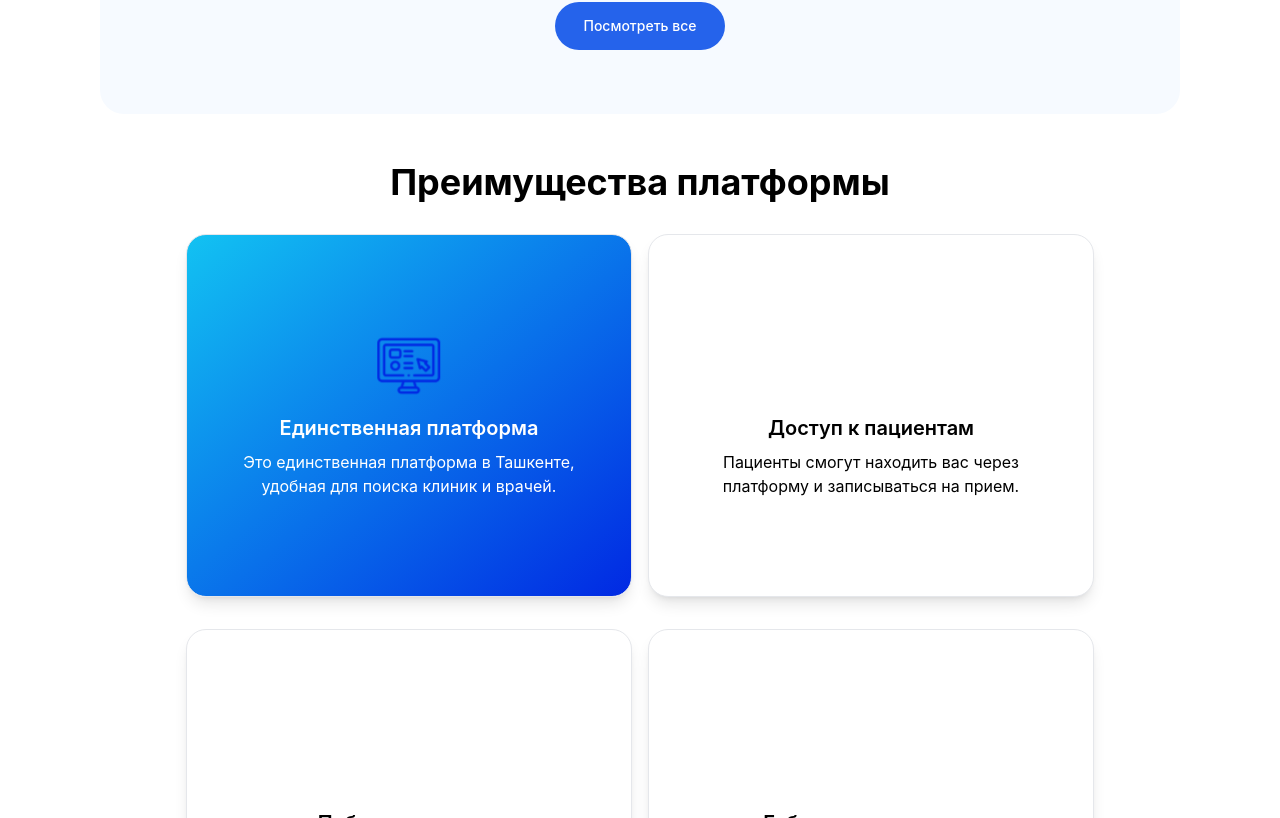
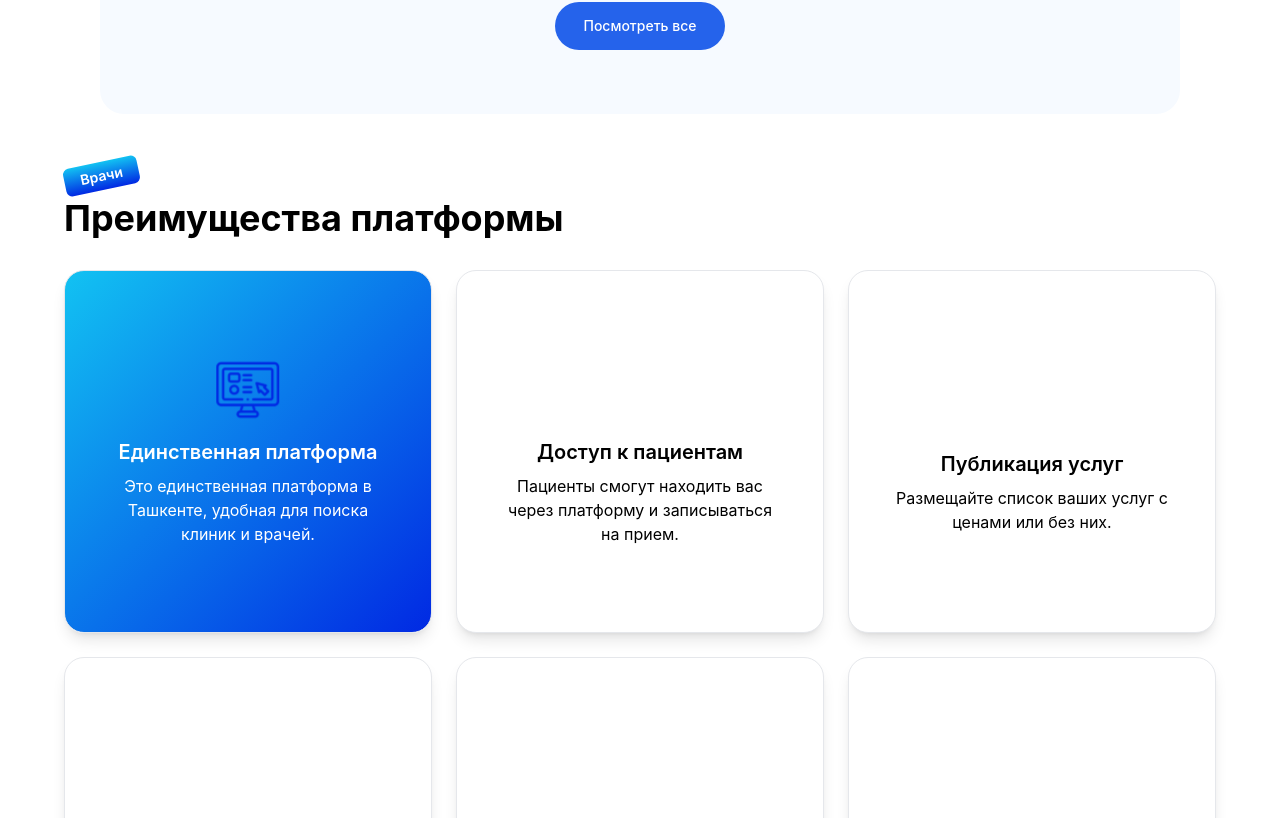
Before and after one commit to tarpeeton/my-public, a Next.js app: page /en in a window 1280 px wide. Shown: the part 2242-3060 px from the top of the page. Built offline with nearby package versions, Linux system fonts and the light colour scheme.

Commit message:
Advantages component made reponsive

```diff
--- a/src/components/Advantages/index.tsx
+++ b/src/components/Advantages/index.tsx
@@ -42,18 +42,20 @@ const benefits = [
 
 const BenefitsSection = () => {
   const [hoveredIndex, setHoveredIndex] = useState<number | null>(null);
-  console.log(hoveredIndex);
 
   return (
     <section className="px-4 py-12 md:px-16">
-      <h2 className="text-3xl md:text-4xl font-bold text-center mb-8">
+      <span className="bg-button-gradient text-white mb-2 px-4 py-1 rounded-md text-sm font-semibold inline-block -rotate-12">
+        Врачи
+      </span>
+      <h2 className="text-3xl md:text-4xl font-bold mb-8">
         Преимущества платформы
       </h2>
-      <div className="flex flex-wrap justify-center gap-x-[16px] gap-y-[32px]">
+      <div className="grid grid-cols-1 md:grid-cols-2 lg:grid-cols-3 gap-4 md:gap-6">
         {benefits.map((benefit, index) => (
           <div
             key={index}
-            className={`w-[446px] h-[363px] p-[40px] border border-gray-200 rounded-[20px] shadow-lg transition duration-300 flex flex-col justify-center items-center text-center ${
+            className={`w-full h-[450px] lg:h-[363px] p-[40px] border border-gray-200 rounded-[20px] shadow-lg transition duration-300 flex flex-col justify-center items-center text-center ${
               benefit.isPrimary
                 ? "bg-gradient-to-br from-[#12C2F2] to-[#0129E3] text-white"
                 : "bg-white hover:bg-gradient-to-br hover:from-[#12C2F2] hover:to-[#0129E3] hover:text-white"
@@ -69,7 +71,6 @@ const BenefitsSection = () => {
               className="mb-4"
               priority
             />
-
             <h3 className="text-xl font-semibold">{benefit.title}</h3>
             <p className="mt-2">{benefit.description}</p>
           </div>
```
